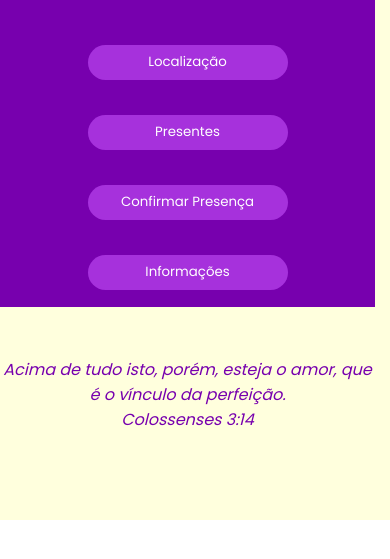
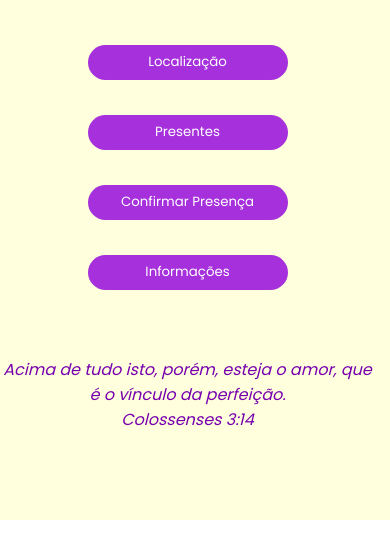
Before and after one commit to RuanAbreu/nosso_convite, a plain HTML site: page index.html in a window 390 px wide. Shown: the part 173-732 px from the top of the page. Drawn offline with Linux system fonts and the light colour scheme; files whose address does not match are found by name.

Commit message:
Update style.css

```diff
--- a/CSS/style.css
+++ b/CSS/style.css
@@ -69,6 +69,6 @@ h5 {
     align-items: center;
     align-content: center;
     padding-top: 30px;
-     background-color: var(--color-purple1);
+
   }
 }
```
